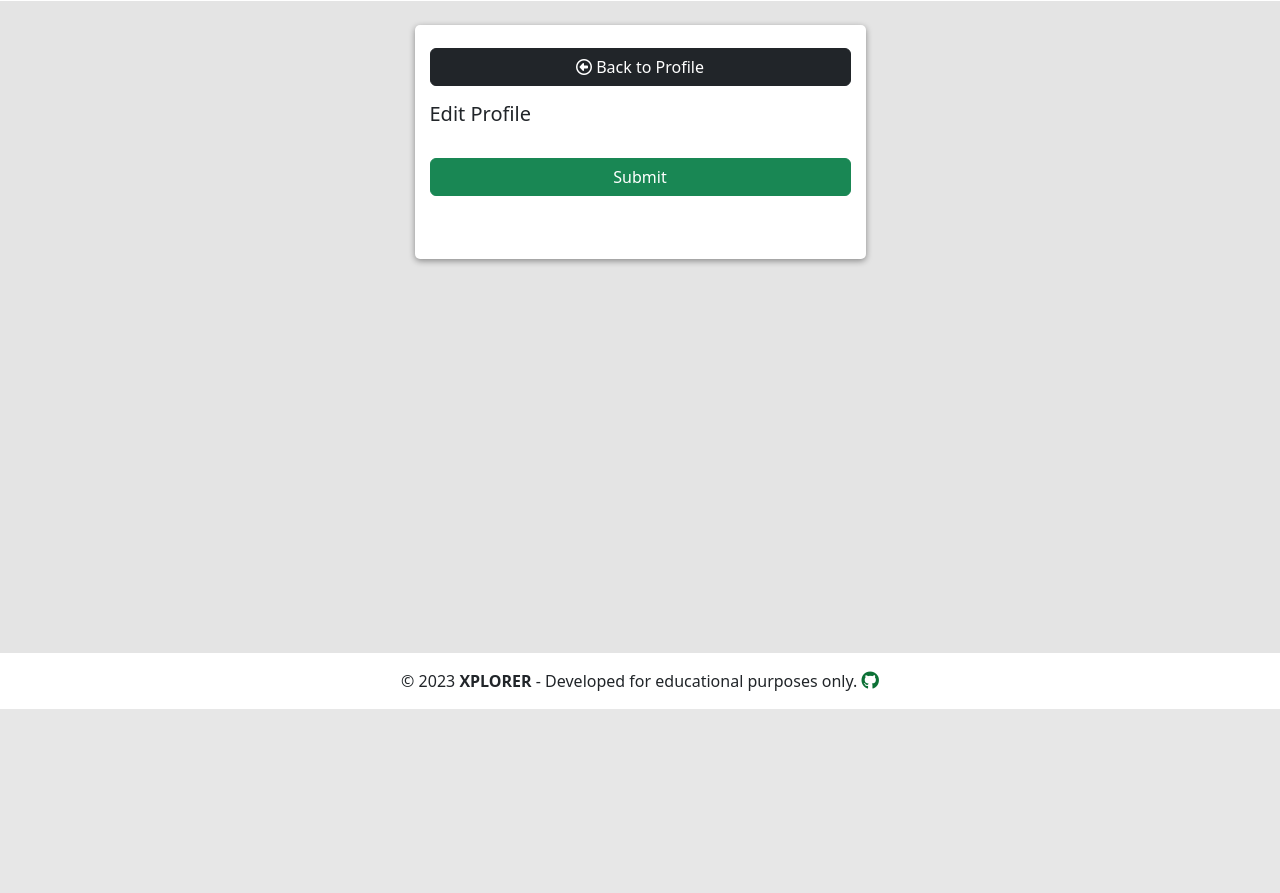
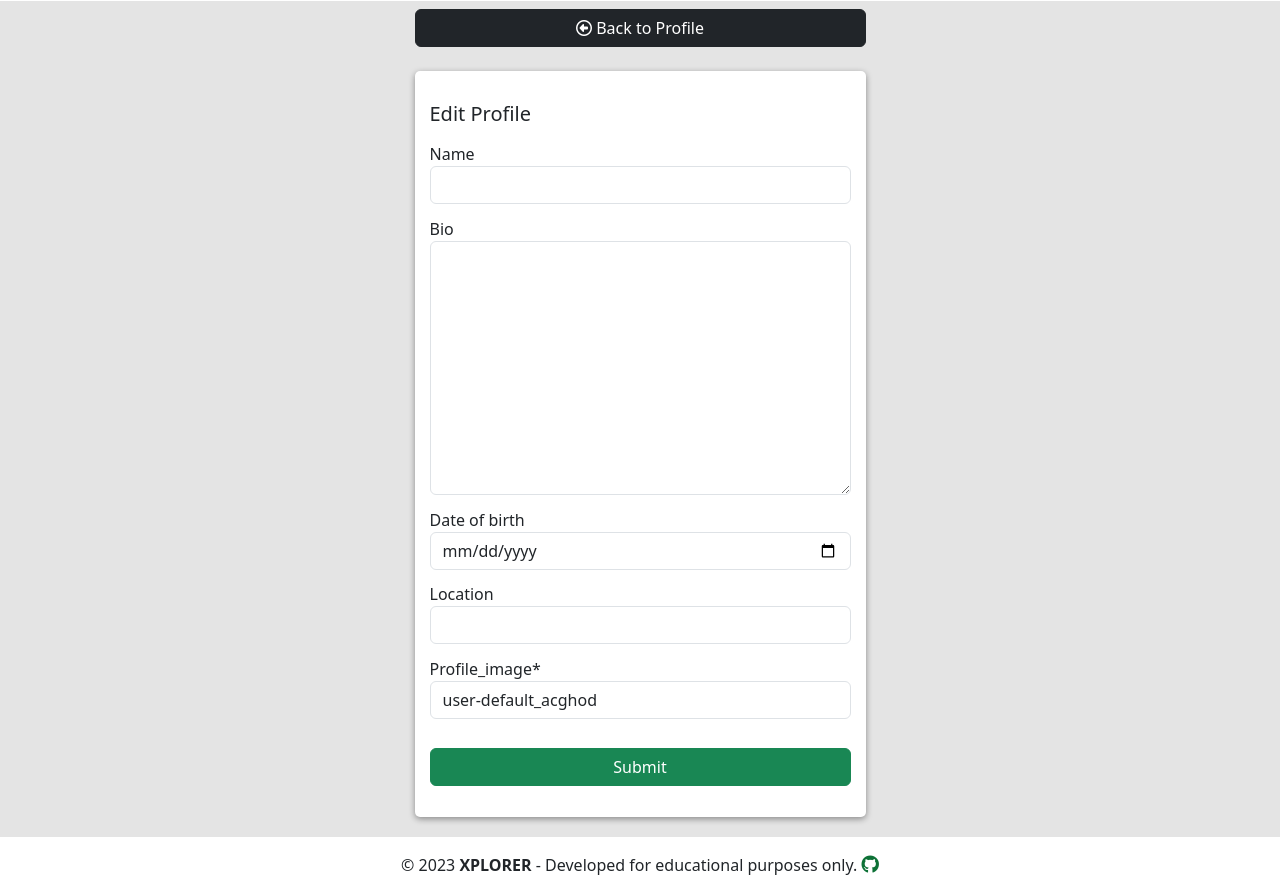
Before and after one commit to kpetrauskas92/XPLORER, a Django app: template social/templates/profile_edit.html in a window 1280 px wide. Shown: the part 91-984 px from the top of the page. Before the commit the page ends 800 px from the top, so only its background shows below. Run offline with Django 3.2, Linux system fonts and the light colour scheme; the template is opened without the code that fills it: values that come from a table or form of the project are taken from there, others are empty; the visitor is signed in with stand-in values (Sample User, id 1); some libraries are stand-ins or nearby versions.

Commit message:
Added date picker for age. Updated models, views & templates

```diff
--- a/social/forms.py
+++ b/social/forms.py
@@ -1,5 +1,5 @@
 from django import forms
-from .models import Post, Comment
+from .models import Post, Comment, UserProfile
 
 class PostForm(forms.ModelForm):
     body = forms.CharField(
@@ -27,3 +27,12 @@
     class Meta:
         model = Comment
         fields = ['comment']
+
+
+class UserProfileForm(forms.ModelForm):
+    class Meta:
+        model = UserProfile
+        fields = ['name', 'bio', 'date_of_birth', 'location', 'picture']
+        widgets = {
+            'date_of_birth': forms.DateInput(attrs={'type': 'date'}),
+        }
--- a/social/models.py
+++ b/social/models.py
@@ -41,7 +41,7 @@
     user = models.OneToOneField(User, primary_key=True, verbose_name='user', related_name='profile', on_delete=models.CASCADE)
     name = models.CharField(max_length=20, blank=True, null=True)
     bio = models.TextField(max_length=200, blank=True, null=True)
-    birth_date = models.DateField(null=True, blank=True)
+    date_of_birth = models.DateField(null=True, blank=True)
     location = models.CharField(max_length=50, blank=True, null=True)
     picture = CloudinaryField('profile_image', default='user-default_acghod')
     followers = models.ManyToManyField(User, blank=True, related_name='followers')
--- a/social/templates/profile.html
+++ b/social/templates/profile.html
@@ -50,14 +50,14 @@
             </div>
 
             <!-- Profile Birth Date -->
-            {% if profile.birth_date %}
+            <div class="profile-detail py-1 pb-3">
+            {% if profile.date_of_birth %}
             <div class="d-flex justify-content-center align-items-center py-1">
                 <i class="fas fa-birthday-cake mr-2"></i>
-                <p>{{ profile.birth_date }}</p>
+                <p>{{ age }}</p>
             </div>
             {% endif %}
 
-            <div class="profile-detail py-1 pb-3">
             <!-- Profile Location -->
             {% if profile.location %}
             <div class="d-flex justify-content-center align-items-center py-1">
--- a/social/templates/profile_edit.html
+++ b/social/templates/profile_edit.html
@@ -3,8 +3,8 @@
 
 {% block grid_content %}
 
-<div class="post-container mt-4">
 <!-- Navigation Section -->
+
 <div class="mt-2">
     <!-- Back to Profile Button -->
     <a href="{% url 'profile' object.pk %}">
@@ -14,13 +14,15 @@
     </a>
 </div>
 
+<div class="post-container mt-4">
+
     <!-- Edit Profile Header -->
     <div class="mt-3">
            <h5>Edit Profile</h5>
     </div>
 
     <!-- Edit Profile Form -->
-    <div class="mt-3 mb-5">
+    <div class="mt-3 mb-3">
 
             <!-- Form to Edit User Profile -->
             <form method="POST" enctype="multipart/form-data">
--- a/xplorer/settings.py
+++ b/xplorer/settings.py
@@ -30,7 +30,7 @@
 
 
 # SECURITY WARNING: don't run with debug turned on in production!
-DEBUG = True
+DEBUG = False
 
 
 ALLOWED_HOSTS = ["xplorer-p4-ad2c5b0b95ce.herokuapp.com", "xplorer",
```
Also changed, not shown: social/views.py (+9 -2 lines), social/migrations/0011_auto_20230810_0046.py (added), social/migrations/0012_auto_20230810_0104.py (added). Lines whose indentation alone changed are shown as unchanged.
